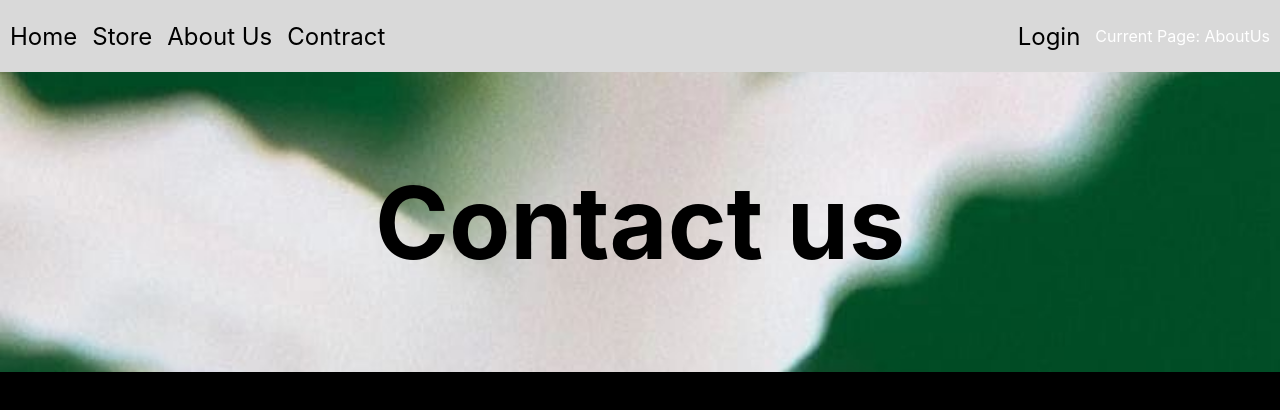
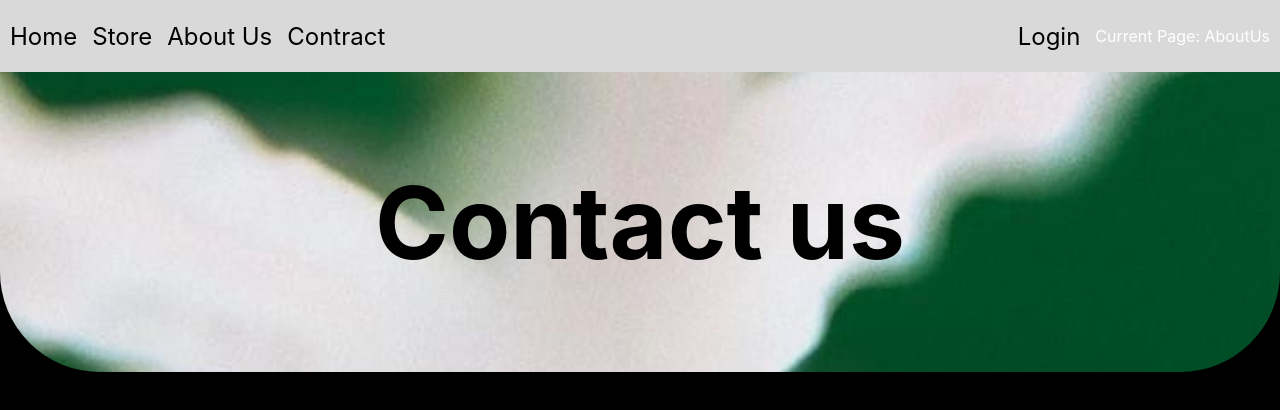
Before and after one commit to nonpeera/GS-H, a React (Create React App) app: page / in a window 1280 px wide. Both pictures are taken after a click on the element "About Us". Shown: the top 410 px of the page. Built offline with nearby package versions, Linux system fonts and the light colour scheme.

Commit message:
Contract

```diff
--- a/src/components/scripts/About.jsx
+++ b/src/components/scripts/About.jsx
@@ -1,26 +1,15 @@
-const aboutStyle = {
-    backgroundImage: 'url("/flower.jpg")',
-    backgroundSize: 'cover',
-    backgroundPosition: 'center',
-    height: '300px',
-    display: 'flex',
-    justifyContent: 'center',
-    alignItems: 'center',
-    color: 'black',
-    fontSize: '100px',
-    fontWeight: 'bold',
-}
-const blackBackgroundStyle = {
-    backgroundColor: 'black',
-    height: '700px',
-};
+import '../styles/About.css';
 function About() {
     return (
         <div>
-            <div style={aboutStyle}>
+            <div className='aboutStyle'>
                 Contact us
             </div>
-            <div style={blackBackgroundStyle}></div>
+            <div className='background'>
+                <div>
+
+                </div>
+            </div>
         </div>
     )
 }
--- /dev/null
+++ b/src/components/styles/About.css
@@ -0,0 +1,28 @@
+.aboutStyle {
+    background-image: url("/public/flower.jpg");
+    background-size: cover;
+    background-position: center;
+    height: 300px;
+    display: flex;
+    justify-content: center;
+    align-items: center;
+    color: black;
+    font-size: 100px;
+    font-weight: bold;
+    text-align: center;
+    position: relative;
+    border-radius: 0px 0px 100px 100px;
+}
+
+.text {
+    font-size: medium;
+    left: 200;
+}
+
+body {
+    background-color: black;
+}
+.background{
+    background-color: black;
+    height: 700px;
+}
```
